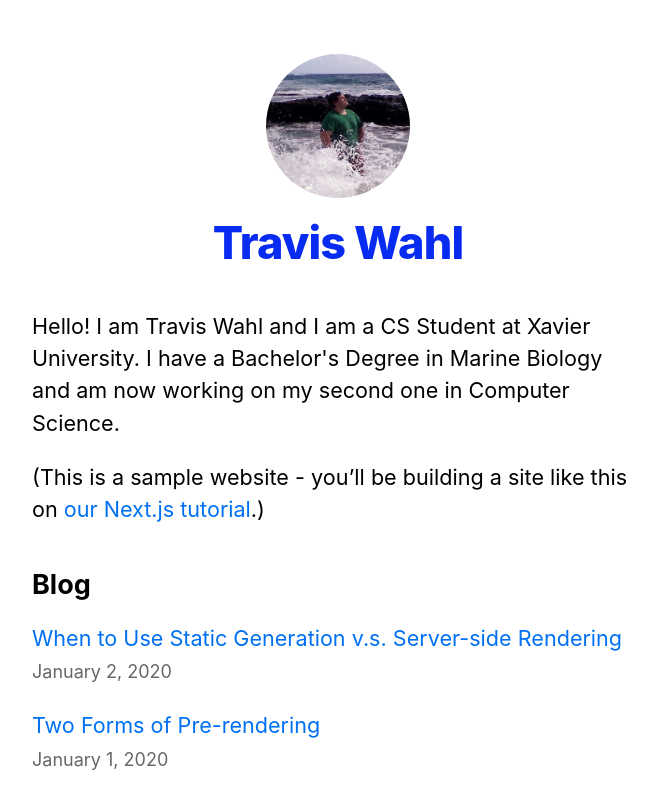
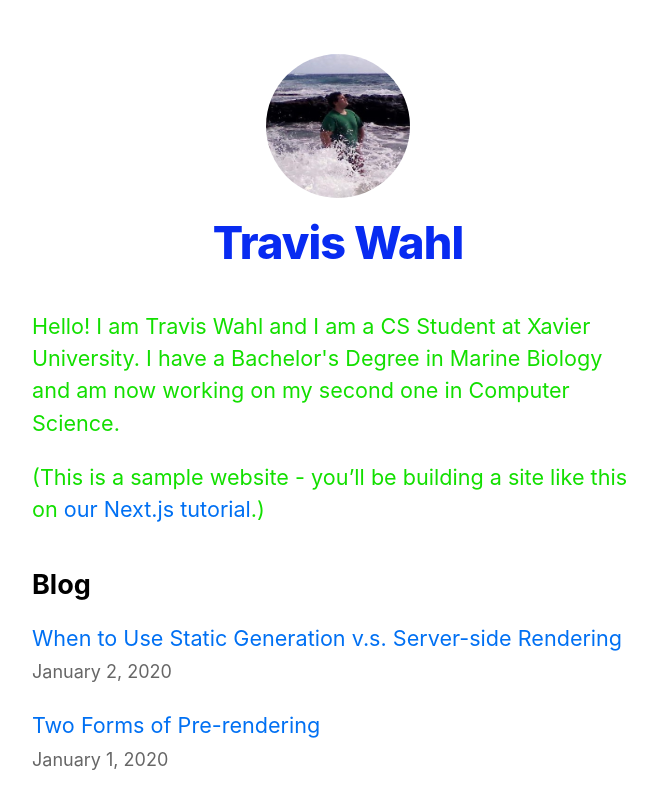
Before and after one commit to Kennaay/nextjs-blog, a Next.js app: page / in a window 1280 px wide. Shown: the top 808 px of the page, without its empty margins (302-959 px from the left). Built offline with nearby package versions, Linux system fonts and the light colour scheme.

Commit message:
Update utils.module.css
added greenText utility

```diff
--- a/styles/utils.module.css
+++ b/styles/utils.module.css
@@ -54,3 +54,7 @@
 .blueText {
   color: rgb(8, 43, 241)
 }
+
+.greenText {
+  color: rgb(19, 223, 0)
+}
```
